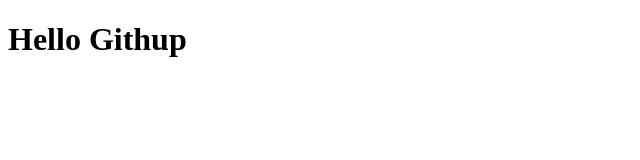
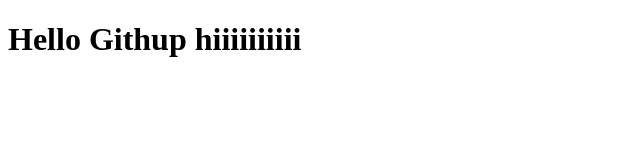
Before and after one commit to navyyheang/Test1, a plain HTML site: page index.html in a window 1280 px wide. Shown: the whole page, without its empty margins (0-640 px from the left). Drawn offline with Linux system fonts and the light colour scheme.

Commit message:
my 2nd commit

```diff
--- a/index.html
+++ b/index.html
@@ -6,6 +6,6 @@
     <title>Document</title>
 </head>
 <body>
-   <h1>Hello Githup</h1>
+   <h1>Hello Githup hiiiiiiiiii</h1>
 </body>
 </html>
```
